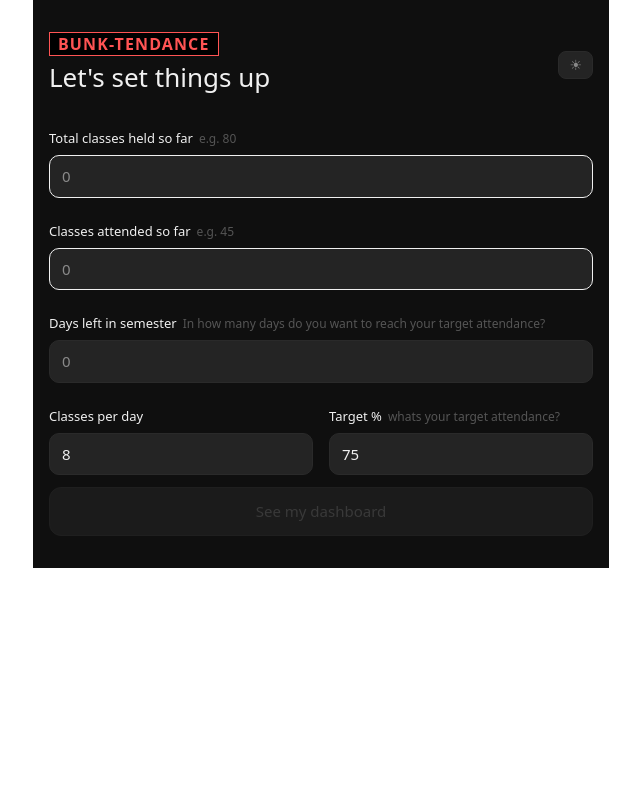
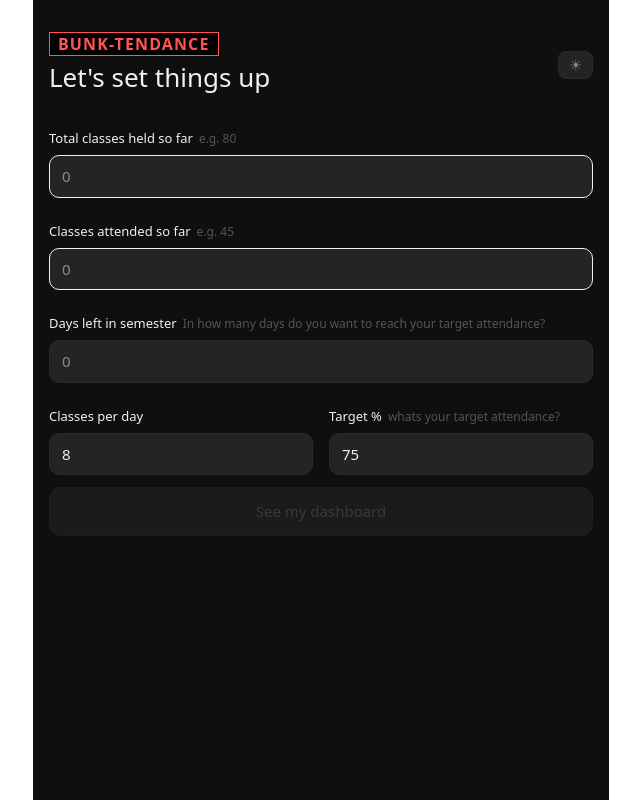
Before and after one commit to constayush/Bunk-Tendence, a Next.js app: page / in a window 1280 px wide. Shown: the whole page, without its empty margins (319-959 px from the left). Built offline with nearby package versions, Linux system fonts and the light colour scheme.

Commit message:
ui upgrade

```diff
--- a/app/page.tsx
+++ b/app/page.tsx
@@ -369,7 +369,7 @@ export default function AttendanceTracker() {
 
   if (step === "setup") {
     return (
-      <div className="min-w-full md:min-w-xl max-h-screen"  style={{ ...vars, background: "var(--bg)",  margin: "0 auto", padding: "2rem 1rem", fontFamily: "system-ui, sans-serif", transition: "background 0.2s" }}>
+      <div className="min-w-full md:min-w-xl min-h-screen"  style={{ ...vars, background: "var(--bg)",  margin: "0 auto", padding: "2rem 1rem", fontFamily: "system-ui, sans-serif", transition: "background 0.2s" }}>
         <style>{`
           @keyframes shake {
             0%,100% { transform: translateX(0); }
@@ -464,7 +464,7 @@ export default function AttendanceTracker() {
   }
 
   return (
-    <div className="min-w-full md:min-w-xl max-h-screen" style={{ ...vars, background: "var(--bg)",  margin: "0 auto", padding: "1.5rem 1rem", fontFamily: "system-ui, sans-serif", transition: "background 0.2s" }}>
+    <div className="min-w-full md:min-w-xl min-h-screen" style={{ ...vars, background: "var(--bg)",  margin: "0 auto", padding: "1.5rem 1rem", fontFamily: "system-ui, sans-serif", transition: "background 0.2s" }}>
 
       <div style={{ display: "flex", justifyContent: "space-between", alignItems: "center", marginBottom: "1.5rem" }}>
            <span className="font-black border bg-black px-2 text-[#ff5454]" style={{  letterSpacing: "0.07em", textTransform: "uppercase" }}>
```
